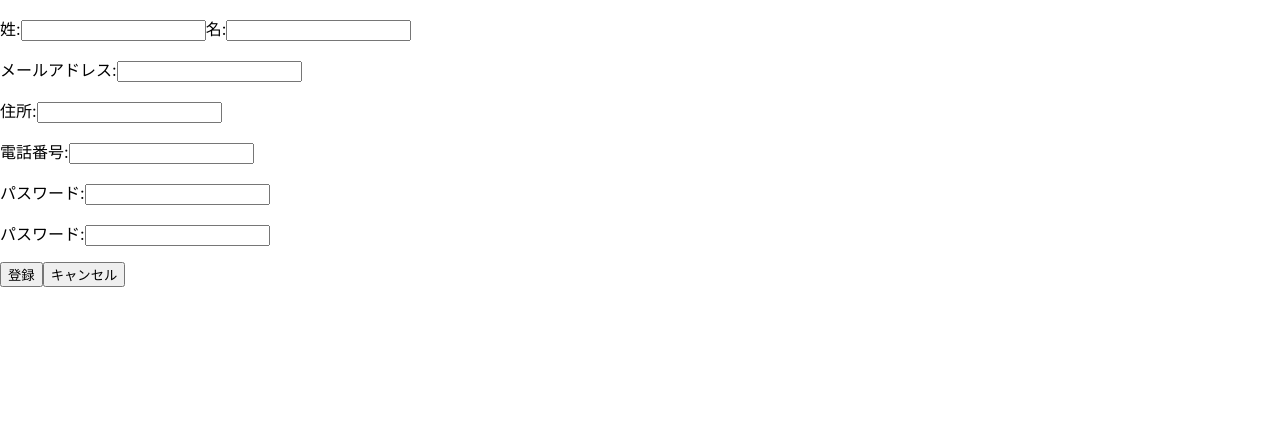
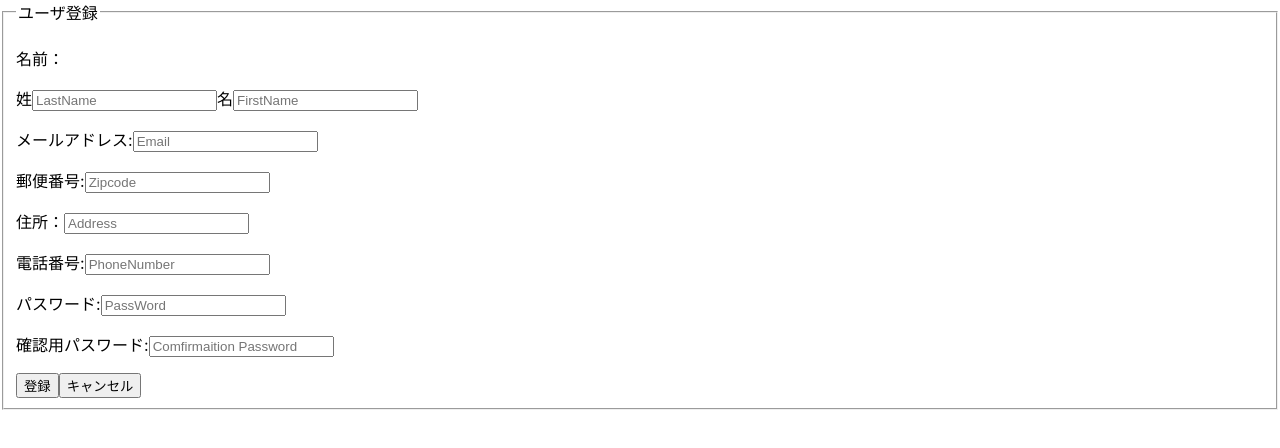
Before and after one commit to yukanaito65/carry-ec-site, a Next.js app: page /create in a window 1280 px wide. Shown: the top 448 px of the page. Built offline with nearby package versions, Linux system fonts and the light colour scheme.

Commit message:
会員登録画面の編集を行いました。

```diff
--- a/pages/create.tsx
+++ b/pages/create.tsx
@@ -1,3 +1,4 @@
+import { trace } from 'console';
 import Link from 'next/link';
 import { useRouter } from 'next/router';
 import { useState } from 'react';
@@ -7,6 +8,7 @@ export default function User() {
   const [firstName, setFirstName] = useState('');
 
   const [email, setEmail] = useState('');
+  const [zipcode, setZipcode] = useState('');
   const [address, setAddress] = useState('');
   const [tel, setTel] = useState('');
   const [password, setPassword] = useState('');
@@ -23,7 +25,7 @@ export default function User() {
       password &&
       checkPassword
     ) {
-      router.push('/');
+      router.push('posts/login');
       return fetch('http://localhost:8000/users', {
         method: 'POST',
         headers: { 'Content-type': 'application/json' },
@@ -37,18 +39,25 @@ export default function User() {
           checkPassword: checkPassword,
         }),
       });
-    }  if (!lastName || !firstName) {
+    }
+    if (!lastName || !firstName) {
       alert('名前を入力してください。');
-      return;
-    }  if (!email) {
+    }
+    if (!email) {
       alert('メールアドレスを入力してください。');
-    }  if (!address) {
+    }
+    if (!address) {
       alert('住所を入力してください。');
-    }  if (!tel) {
+    }
+    if (!tel) {
       alert('電話番号を入力してください');
-    }  if (!password) {
+    }
+
+    if (!password) {
       alert('パスワードを入力してください。');
-    }  if (!checkPassword) {
+    }
+
+    if (!checkPassword) {
       alert('確認用のパスワードを入力してください。');
     } else {
       alert('全ての項目を入力してください');
@@ -58,31 +67,35 @@ export default function User() {
   };
 
   return (
+    <>
+    <fieldset>
+      <legend>ユーザ登録</legend>
     <form action="post">
-      <p>
-        {' '}
-        <label htmlFor="lastName">姓:</label>
+<div>
+       <p>名前：</p>
+        <label htmlFor="lastName">姓</label>
         <input
           type="text"
           id="lastName"
           name="lastName"
           value={lastName}
+          placeholder="LastName"
           onChange={(e) => {
             setlastName(e.target.value);
           }}
         />
-        <label htmlFor="firstName">名:</label>
+        <label htmlFor="firstName">名</label>
         <input
           type="text"
           id="firstName"
           name="firstName"
           value={firstName}
+          placeholder="FirstName"
           onChange={(e) => {
             setFirstName(e.target.value);
           }}
         />
-      </p>
-
+      </div>
       <p>
         <label htmlFor="email">メールアドレス:</label>
 
@@ -91,23 +104,37 @@ export default function User() {
           id="email"
           name="email"
           value={email}
+          placeholder="Email"
           onChange={(e) => {
             setEmail(e.target.value);
           }}
         />
       </p>
       <p>
-        <label htmlFor="address">住所:</label>
-
+        <label htmlFor="zipcode">郵便番号:</label>
+        <input
+          type="text"
+          id="zipcode"
+          name="zipcode"
+          value={zipcode}
+          placeholder="Zipcode"
+          onChange={(e) => {
+            setZipcode(e.target.value);
+          }}
+        />
+      </p>
+      <p>
+        <label htmlFor="address">住所：</label>
         <input
           type="text"
           id="address"
           name="address"
           value={address}
+          placeholder="Address"
           onChange={(e) => {
             setAddress(e.target.value);
           }}
-        />
+        ></input>
       </p>
       <p>
         <label htmlFor="tel">電話番号:</label>
@@ -117,6 +144,7 @@ export default function User() {
           id="tel"
           name="tel"
           value={tel}
+          placeholder="PhoneNumber"
           onChange={(e) => {
             setTel(e.target.value);
           }}
@@ -130,19 +158,21 @@ export default function User() {
           id="password"
           name="password"
           value={password}
+          placeholder="PassWord"
           onChange={(e) => {
             setPassword(e.target.value);
           }}
         />
       </p>
       <p>
-        <label htmlFor="checkPassword">パスワード:</label>
+        <label htmlFor="checkPassword">確認用パスワード:</label>
 
         <input
           type="password"
           id="checkPassword"
           name="checkPassword"
           value={checkPassword}
+          placeholder="Comfirmaition Password"
           onChange={(e) => {
             setCheckPassword(e.target.value);
           }}
@@ -153,5 +183,7 @@ export default function User() {
       </button>
       <button type="reset">キャンセル</button>
     </form>
+    </fieldset>
+    </>
   );
 }
--- a/types/types.ts
+++ b/types/types.ts
@@ -40,7 +40,7 @@ export type Item = {
   id: number;
   type: string;
   name: string;
-  discription: string;
+  description: string;
   price: number;
   imagePath: string;
   delete: boolean;
```
